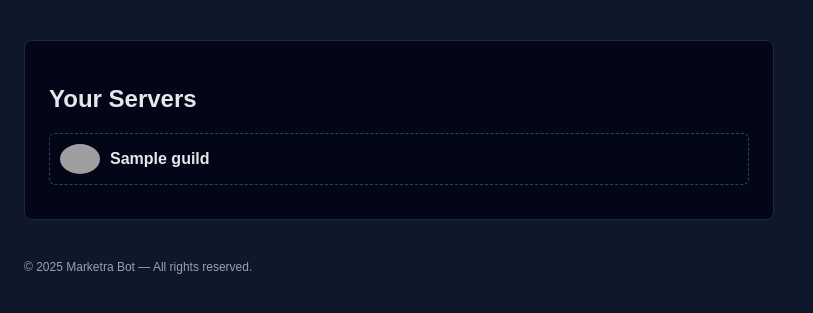
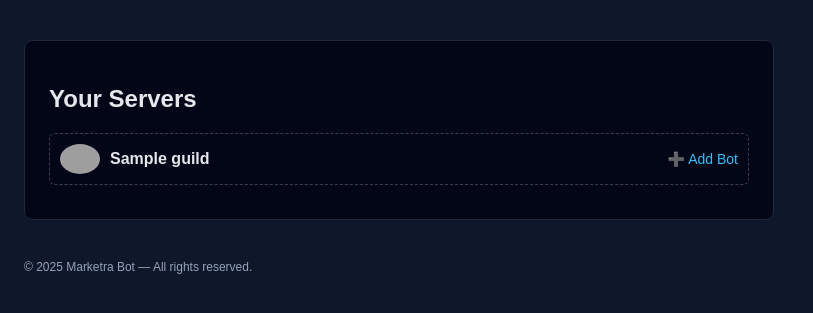
Before and after one commit to rasmtklol-rgb/marketra-bot, a Flask app: template dashboard/templates/dashboard.html in a window 1280 px wide. Shown: the part 56-369 px from the top of the page, without its empty margins (0-813 px from the left). Run offline with Flask 3, Linux system fonts and the light colour scheme; the template is opened without the code that fills it: most values are stand-ins (such as "Sample title", 1, 10 or a date in 2020); grey boxes are pictures that could not be loaded.

Commit message:
Update dashboard.html

```diff
--- a/dashboard/templates/dashboard.html
+++ b/dashboard/templates/dashboard.html
@@ -55,7 +55,7 @@
             border-radius: 6px;
             display: flex;
             align-items: center;
-            gap: 10px;
+            justify-content: space-between;
         }
 
         footer {
@@ -97,6 +97,7 @@
 
         {% for g in guilds %}
         <div class="info">
+            <div style="display:flex;align-items:center;gap:10px;">
                 {% if g.icon %}
                 <img
                     src="https://cdn.discordapp.com/icons/{{ g.id }}/{{ g.icon }}.png"
@@ -105,6 +106,15 @@
                 >
                 {% endif %}
                 <strong>{{ g.name }}</strong>
+            </div>
+
+            <a
+                href="{{ invite_url }}&guild_id={{ g.id }}"
+                target="_blank"
+                style="color:#38bdf8;text-decoration:none;font-size:14px;"
+            >
+                ➕ Add Bot
+            </a>
         </div>
         {% endfor %}
     </div>
```
Lines whose indentation alone changed are shown as unchanged.
